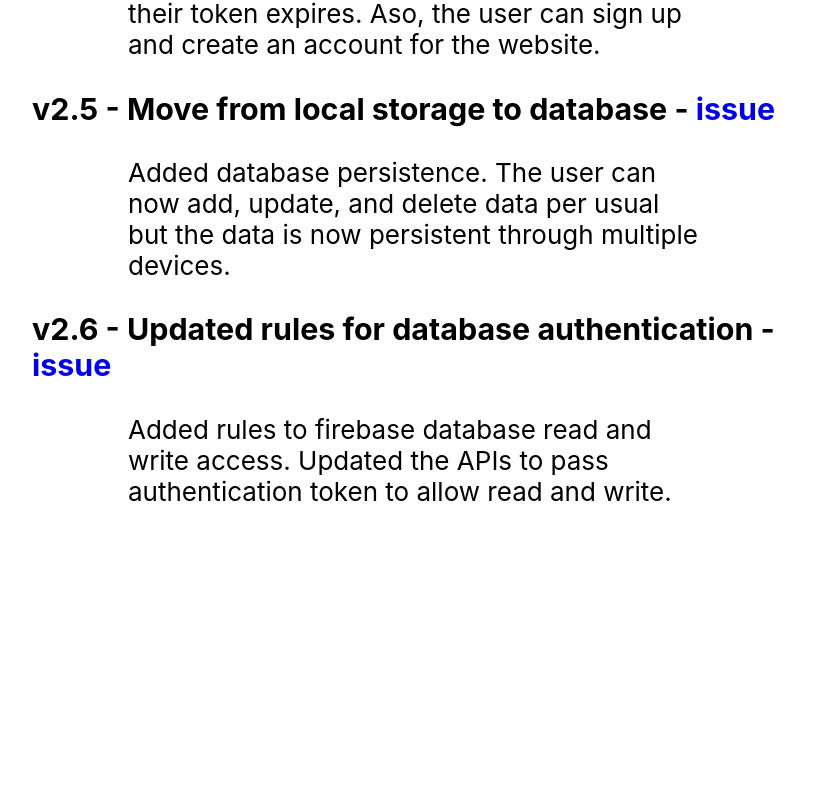
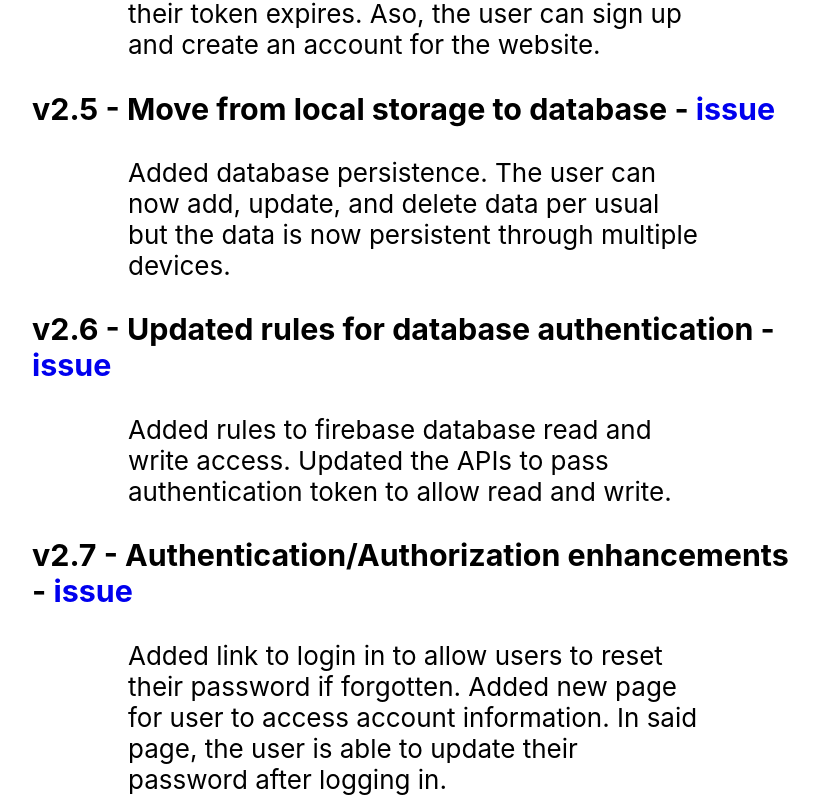
Before and after one commit to jxm8022/Net_Budget, a React (Create React App) app in the folder net_budget/: page /version in a window 1280 px wide. Shown: the part 1845-2640 px from the top of the page, without its empty margins (224-1043 px from the left). Before the commit the page ends 2352 px from the top, so only its background shows below. Built offline with nearby package versions, Linux system fonts and the light colour scheme.

Commit message:
Updated previous version history

```diff
--- a/net_budget/src/assets/versionHistory.js
+++ b/net_budget/src/assets/versionHistory.js
@@ -69,6 +69,13 @@ const versionHistory = [
         info: 'Added rules to firebase database read and write access. Updated the APIs to pass authentication token to allow read and write.',
         link: 'https://github.com/jxm8022/Net_Budget/issues/41'
     },
+    {
+        id: 10,
+        version: 2.7,
+        title: 'Authentication/Authorization enhancements',
+        info: 'Added link to login in to allow users to reset their password if forgotten. Added new page for user to access account information. In said page, the user is able to update their password after logging in.',
+        link: 'https://github.com/jxm8022/Net_Budget/issues/45'
+    },
 ]
 
 export default versionHistory;
```
